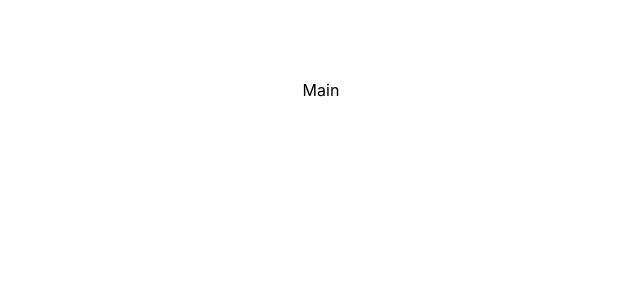
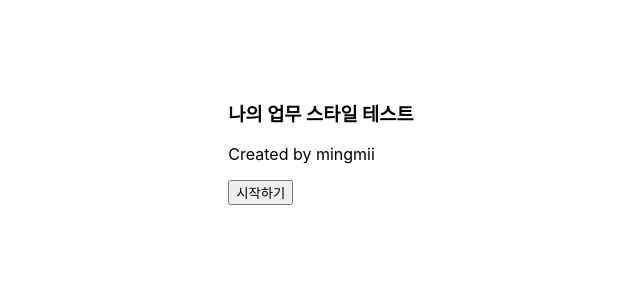
Before and after one commit to MiNGMii/howaboutmyworkstyle, a React (Create React App) app: page /result in a window 1280 px wide. Shown: the top 300 px of the page, without its empty margins (319-959 px from the left). Built offline with nearby package versions, Linux system fonts and the light colour scheme.

Commit message:
test main

```diff
--- a/src/components/App.js
+++ b/src/components/App.js
@@ -5,7 +5,7 @@ function App() {
   const[typeObj, setTypeObj] = useState(null);
 
   return (
-    <AppRouter typeObj={typeObj} />
+    <AppRouter typeObj={typeObj} setTypeObj={setTypeObj} />
   );
 }
 
--- a/src/components/Router.js
+++ b/src/components/Router.js
@@ -4,16 +4,16 @@ import Main from "../routes/Main";
 import Quiz from "../routes/Quiz";
 import Result from "../routes/Result";
 
-function AppRouter ({typeObj}) {
+function AppRouter ({typeObj, setTypeObj}) {
     return (
         <Router>
             <Switch>
                 <div style={{maxWidth: 890, width: "100%", margin: "0 auto", marginTop: 80, display: "flex", justifyContent: "center",}}>
                     <Route exact path="/">
-                        <Main />
+                        <Main setTypeObj={setTypeObj} />
                     </Route>
                     <Route exact path="/quiz">
-                        <Quiz typeObj={typeObj} />
+                        <Quiz typeObj={typeObj} setTypeObj={setTypeObj} />
                     </Route>
                     <Route exact path="/result">
                         <Result typeObj={typeObj} />
--- a/src/routes/Main.js
+++ b/src/routes/Main.js
@@ -1,7 +1,25 @@
 
-const Main = () => {
+const Main = ({setTypeObj}) => {
+
+    const onStartBtnClick = async (event) => {
+        setTypeObj({
+            typeState: '',
+            questionNo: 1,
+            IE: 0,
+            NS: 0,
+            FT: 0,
+            PJ: 0,
+        });
+
+        window.location.assign('/quiz')
+    }
+
     return (
-        <div>Main</div>
+        <div>
+            <h3>나의 업무 스타일 테스트</h3>
+            <p>Created by mingmii</p>
+            <button onClick={onStartBtnClick} name="start">시작하기</button>
+        </div>
     )
 }
 
--- a/src/routes/Quiz.js
+++ b/src/routes/Quiz.js
@@ -1,7 +1,13 @@
+import React from "react";
 
-const Quiz = ({typeObj}) => {
+const Quiz = ({typeObj, setTypeObj}) => {
     return (
-        <div>Quiz</div>
+        <>
+            <div>Quiz</div>
+            <div>
+            {typeObj ? `${typeObj.questionNo}` : '' }
+            </div>
+        </>
     )
 }
 
```
